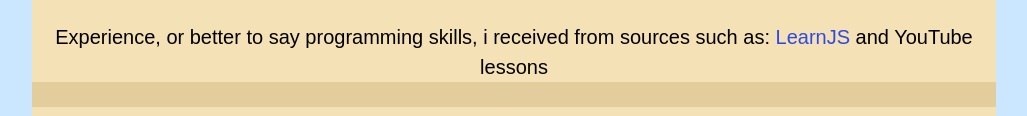
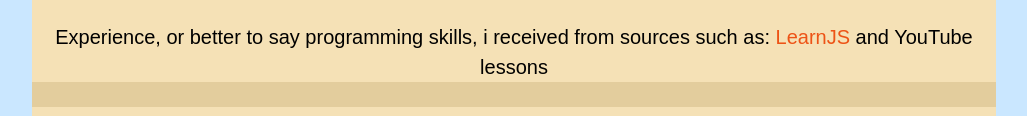
Before and after one commit to bArtOzzzz/rsschool-cv, a plain HTML site: page index.html in a window 1280 px wide. In both pictures the pointer is over the link "LearnJS". Shown: the part 1992-2108 px from the top of the page, without its empty margins (126-1153 px from the left). Drawn offline with Linux system fonts and the light colour scheme.

Commit message:
feat: add hover to link

```diff
--- a/style.css
+++ b/style.css
@@ -91,6 +91,9 @@ body {
   text-decoration: none;
   color: #2e4ae4;
 }
+.experience a:hover {
+  color: #ed5316;
+}
 .experience hr {
   width: 180px;
 }
```
